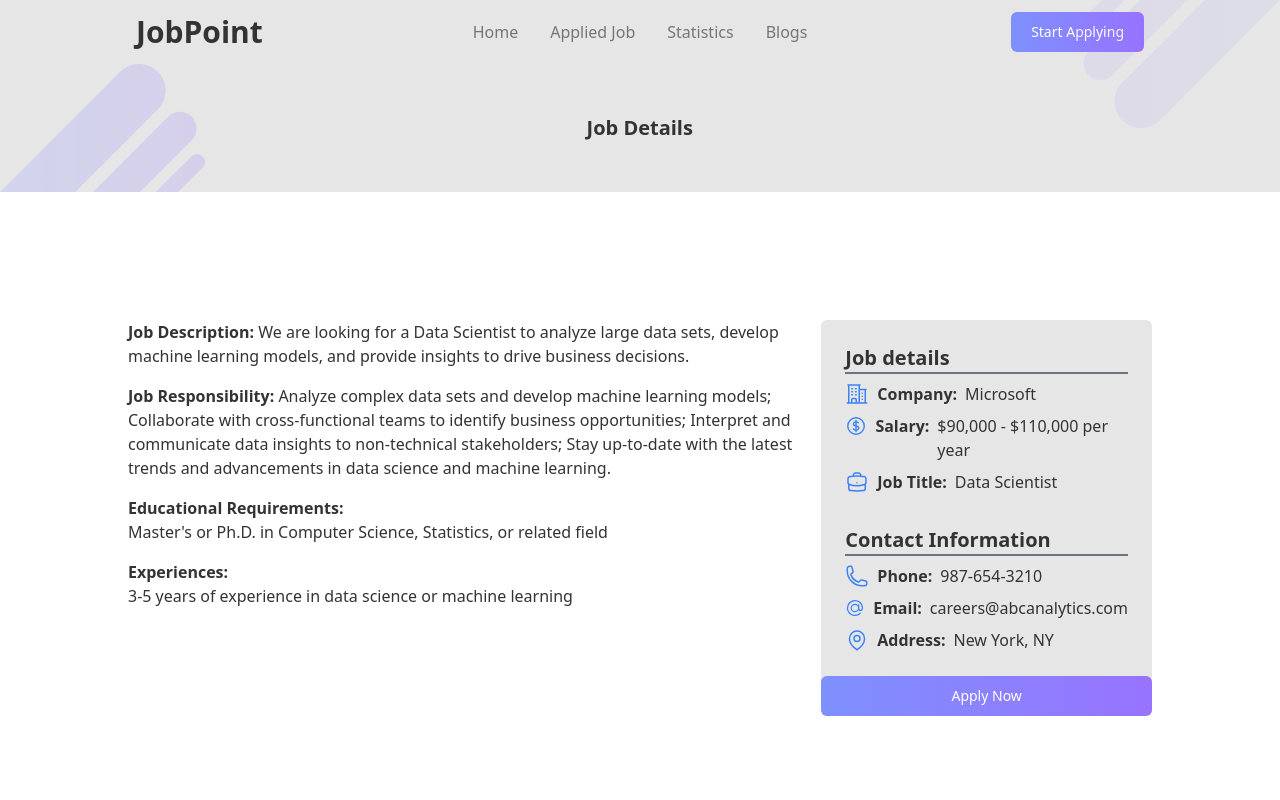
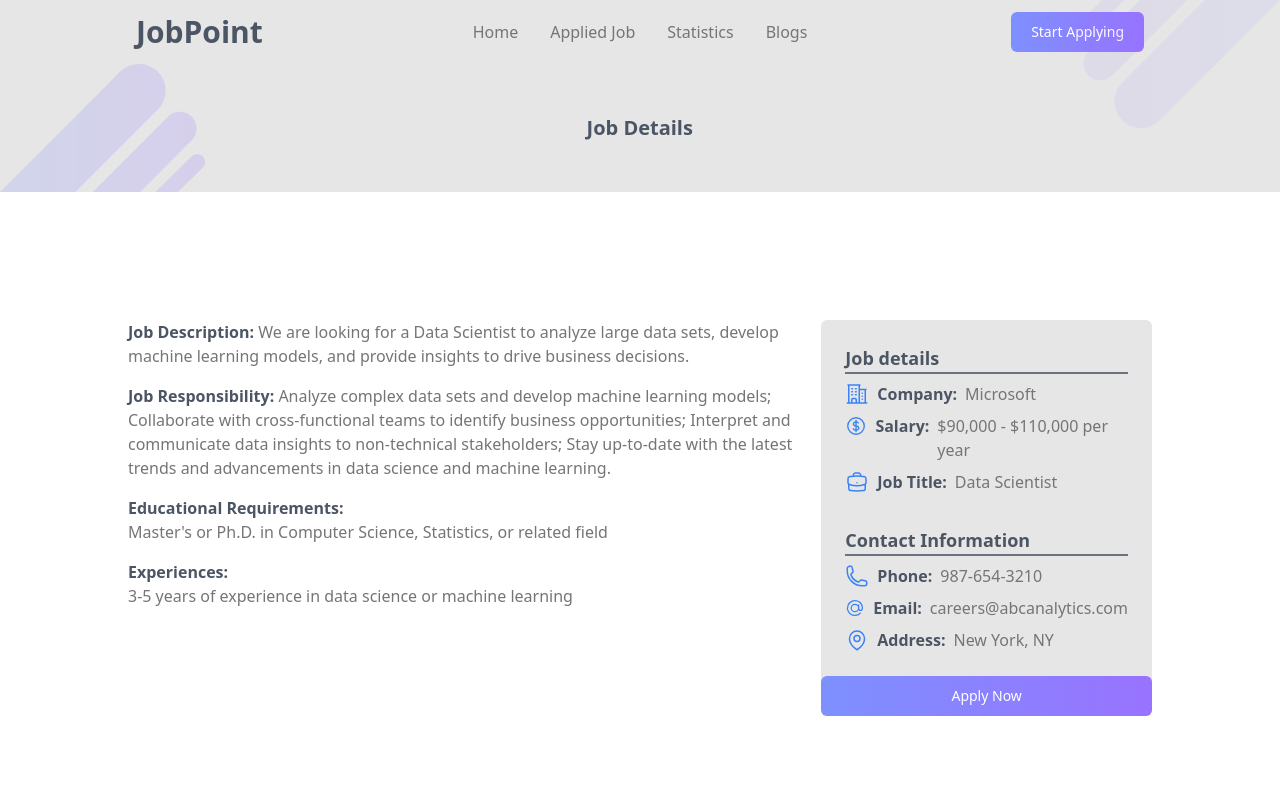
Before and after one commit to hnmahamud/career-hub, a React (Vite) app: page /job-details/643442fd5744859ef1bd5c38 in a window 1280 px wide. Shown: the top 800 px of the page. Built offline with nearby package versions, Linux system fonts and the light colour scheme.

Commit message:
update some design issue

```diff
--- a/src/components/AppliedJob/AppliedJob.jsx
+++ b/src/components/AppliedJob/AppliedJob.jsx
@@ -63,16 +63,19 @@ const AppliedJob = () => {
       {/* Banner Section */}
       <div className="bg-base-200 text-center flex justify-between items-center">
         <img className="h-16 md:h-32" src={vector1} alt="" />
-        <h3 className="text-xl font-extrabold py-10">Applied Job</h3>
+        <h3 className="text-gray-600 text-xl font-extrabold py-10">
+          Applied Job
+        </h3>
         <img className="h-16 md:h-32 -mt-32" src={vector2} alt="" />
       </div>
 
+      {/* Filter Section */}
       <div className="w-[95%] md:w-[80%] mx-auto flex flex-col gap-4 py-16">
         <div className="flex md:justify-end">
           <select
             value={selected}
             onChange={handleFilter}
-            className="select select-bordered"
+            className="select select-bordered text-subTitle"
           >
             <option value="All">Filter By</option>
             <option value="Onsite">Onsite</option>
@@ -80,12 +83,13 @@ const AppliedJob = () => {
           </select>
         </div>
 
+        {/* Applied Job Section */}
         {jobData.length > 0 ? (
           jobData.map((singleData) => (
             <ReviewAppliedJob key={singleData.id} singleData={singleData} />
           ))
         ) : (
-          <div className="text-center ">
+          <div className="text-center">
             <div className="alert rounded-md shadow-md bg-white border">
               <div>
                 <svg
@@ -101,7 +105,7 @@ const AppliedJob = () => {
                     d="M13 16h-1v-4h-1m1-4h.01M21 12a9 9 0 11-18 0 9 9 0 0118 0z"
                   ></path>
                 </svg>
-                <span>No data found!</span>
+                <span className="text-subTitle">No data found!</span>
               </div>
             </div>
           </div>
--- a/src/components/FeaturedJob/FeaturedJob.jsx
+++ b/src/components/FeaturedJob/FeaturedJob.jsx
@@ -14,14 +14,14 @@ const FeaturedJob = ({ singleData }) => {
     salary,
   } = singleData;
   return (
-    <div className="border rounded-md p-4 md:p-10 space-y-4">
-      <div>
+    <div className="border rounded-md shadow-md p-4 md:p-10 space-y-4">
+      <div className="flex justify-center items-center md:justify-start md:items-start">
         <img className="h-16 w-16" src={company_logo} alt="" />
       </div>
 
-      <div className="space-y-2">
-        <h3 className="text-2xl font-extrabold">{job_title}</h3>
-        <p>{company_name}</p>
+      <div className="flex flex-col justify-center items-center md:justify-start md:items-start space-y-2">
+        <h3 className="text-gray-600 text-2xl font-extrabold">{job_title}</h3>
+        <p className="text-subTitle">{company_name}</p>
         <div className="flex gap-4">
           <button type="button" className="my-btn2">
             {remote_or_onsite}
@@ -34,19 +34,19 @@ const FeaturedJob = ({ singleData }) => {
         <div className="md:flex md:gap-4 space-y-2 md:space-y-0">
           <div className="flex">
             <MapPinIcon className="h-6 w-6 text-gray-400" />
-            <p>{location}</p>
+            <p className="text-subTitle">{location}</p>
           </div>
 
           <div className="flex">
             <CurrencyDollarIcon className="h-6 w-6 text-gray-400" />
-            <p>{salary}</p>
+            <p className="text-subTitle">{salary}</p>
           </div>
         </div>
       </div>
 
       <div>
         <Link to={`/job-details/${id}`}>
-          <button className="my-btn">View details</button>
+          <button className="my-btn w-full md:w-auto">View details</button>
         </Link>
       </div>
     </div>
--- a/src/components/Footer/Footer.jsx
+++ b/src/components/Footer/Footer.jsx
@@ -3,7 +3,7 @@ import React from "react";
 const Footer = () => {
   return (
     <div className="bg-base-200">
-      <footer className="w-[95%] md:w-[80%] mx-auto gap-2 grid grid-cols-3 footer py-10 text-base-content">
+      <footer className="w-[95%] md:w-[80%] mx-auto gap-2 grid grid-cols-3 footer py-10 text-gray-600">
         <div>
           <span className="footer-title">Services</span>
           <a className="link link-hover">Branding</a>
@@ -25,7 +25,7 @@ const Footer = () => {
           <a className="link link-hover">Cookie policy</a>
         </div>
       </footer>
-      <footer className="w-[95%] md:w-[80%] mx-auto footer py-4 border-t bg-base-200 text-base-content border-base-300">
+      <footer className="w-[95%] md:w-[80%] mx-auto footer py-4 border-t bg-base-200 text-gray-600 border-base-300">
         <div className="items-center grid-flow-col">
           <svg
             width="24"
--- a/src/components/Header/Header.jsx
+++ b/src/components/Header/Header.jsx
@@ -30,8 +30,6 @@ const Header = () => {
               <li>
                 <NavLink
                   to="/"
-                  aria-label="Home"
-                  title="Home"
                   className={({ isActive }) => (isActive ? "text-gFrom" : "")}
                 >
                   Home
@@ -40,8 +38,6 @@ const Header = () => {
               <li>
                 <NavLink
                   to="/applied-job"
-                  aria-label="Home"
-                  title="Home"
                   className={({ isActive }) => (isActive ? "text-gFrom" : "")}
                 >
                   Applied Job
@@ -50,8 +46,6 @@ const Header = () => {
               <li>
                 <NavLink
                   to="/statistics"
-                  aria-label="Home"
-                  title="Home"
                   className={({ isActive }) => (isActive ? "text-gFrom" : "")}
                 >
                   Statistics
@@ -60,8 +54,6 @@ const Header = () => {
               <li>
                 <NavLink
                   to="/blogs"
-                  aria-label="Home"
-                  title="Home"
                   className={({ isActive }) => (isActive ? "text-gFrom" : "")}
                 >
                   Blogs
@@ -70,7 +62,7 @@ const Header = () => {
             </ul>
           </div>
           <Link to="/">
-            <h3 className="text-3xl font-extrabold">JobPoint</h3>
+            <h3 className="text-gray-600 text-3xl font-extrabold">JobPoint</h3>
           </Link>
         </div>
         <div className="navbar-center hidden lg:flex">
@@ -78,8 +70,6 @@ const Header = () => {
             <li>
               <NavLink
                 to="/"
-                aria-label="Home"
-                title="Home"
                 className={({ isActive }) => (isActive ? "text-gFrom" : "")}
               >
                 Home
@@ -88,8 +78,6 @@ const Header = () => {
             <li>
               <NavLink
                 to="/applied-job"
-                aria-label="Home"
-                title="Home"
                 className={({ isActive }) => (isActive ? "text-gFrom" : "")}
               >
                 Applied Job
@@ -98,8 +86,6 @@ const Header = () => {
             <li>
               <NavLink
                 to="/statistics"
-                aria-label="Home"
-                title="Home"
                 className={({ isActive }) => (isActive ? "text-gFrom" : "")}
               >
                 Statistics
@@ -108,8 +94,6 @@ const Header = () => {
             <li>
               <NavLink
                 to="/blogs"
-                aria-label="Home"
-                title="Home"
                 className={({ isActive }) => (isActive ? "text-gFrom" : "")}
               >
                 Blogs
--- a/src/components/Home/Home.jsx
+++ b/src/components/Home/Home.jsx
@@ -19,11 +19,11 @@ const Home = () => {
       <div className="bg-base-200">
         <div className="w-[95%] md:w-[80%] mx-auto grid grid-cols-1 md:grid-cols-2 justify-between items-center gap-4">
           <div className="grow space-y-8">
-            <h1 className="text-2xl text-center md:text-left md:text-5xl font-extrabold pt-8 md:pt-0">
+            <h1 className="text-gray-600 text-2xl text-center md:text-left md:text-5xl font-extrabold pt-8 md:pt-0">
               One Step <br className="hidden md:block" /> Closer To Your <br />
               <span className="text-gFrom">Dream Job</span>
             </h1>
-            <p>
+            <p className="text-subTitle">
               Explore thousands of job opportunities with all the information
               you need. Its your future. Come find it. Manage all your job
               application from start to finish.
@@ -39,10 +39,10 @@ const Home = () => {
       {/* Job Category Section */}
       <div className="w-[95%] md:w-[80%] mx-auto py-16 md:py-32 space-y-8">
         <div className="text-center space-y-4">
-          <h3 className="text-2xl md:text-4xl font-extrabold">
+          <h3 className="text-gray-600 text-2xl md:text-4xl font-extrabold">
             Job Category List
           </h3>
-          <p>
+          <p className="text-subTitle">
             Career choices are important decisions that can shape your future.
           </p>
         </div>
@@ -59,8 +59,10 @@ const Home = () => {
       {/* Featured Jobs Section */}
       <div className="w-[95%] md:w-[80%] mx-auto pb-16 md:pb-32 space-y-8">
         <div className="text-center space-y-4">
-          <h3 className="text-2xl md:text-4xl font-extrabold">Featured Jobs</h3>
-          <p>
+          <h3 className="text-gray-600 text-2xl md:text-4xl font-extrabold">
+            Featured Jobs
+          </h3>
+          <p className="text-subTitle">
             In the world of employment, featured jobs are the stars that light
             up your career path and lead you towards your dreams.
           </p>
--- a/src/components/JobCategory/JobCategory.jsx
+++ b/src/components/JobCategory/JobCategory.jsx
@@ -8,8 +8,10 @@ const JobCategory = ({ singleData }) => {
         <img className="h-10 w-10" src={logo} alt="" />
       </div>
       <div>
-        <h4 className="text-lg md:text-xl font-extrabold">{name}</h4>
-        <p>{jobs_available} jobs available</p>
+        <h4 className="text-gray-600 text-lg md:text-xl font-extrabold">
+          {name}
+        </h4>
+        <p className="text-subTitle">{jobs_available} jobs available</p>
       </div>
     </div>
   );
--- a/src/components/JobDetails/JobDetails.jsx
+++ b/src/components/JobDetails/JobDetails.jsx
@@ -61,66 +61,85 @@ const JobDetails = () => {
       {/* Banner Section */}
       <div className="bg-base-200 text-center flex justify-between items-center">
         <img className="h-16 md:h-32" src={vector1} alt="" />
-        <h3 className="text-xl font-extrabold py-10">Job Details</h3>
+        <h3 className="text-gray-600 text-xl font-extrabold py-10">
+          Job Details
+        </h3>
         <img className="h-16 md:h-32 -mt-32" src={vector2} alt="" />
       </div>
+
+      {/* Job Details Section */}
       <div className="w-[95%] md:w-[80%] mx-auto grid grid-cols-1 md:grid-cols-3 gap-4 justify-between py-16 md:py-32">
         <div className="md:col-span-2 space-y-4">
           <p>
-            <strong>Job Description: </strong>
-            {job_description}
+            <strong className="text-gray-600">Job Description: </strong>
+            <span className="text-subTitle">{job_description}</span>
           </p>
           <p>
-            <strong>Job Responsibility: </strong>
-            {job_responsibility}
+            <strong className="text-gray-600">Job Responsibility: </strong>
+            <span className="text-subTitle">{job_responsibility}</span>
           </p>
           <p>
-            <strong>Educational Requirements:</strong> <br />
-            {educational_requirements}
+            <strong className="text-gray-600">Educational Requirements:</strong>{" "}
+            <br />
+            <span className="text-subTitle">{educational_requirements}</span>
           </p>
           <p>
-            <strong>Experiences: </strong> <br />
-            {experiences}
+            <strong className="text-gray-600">Experiences: </strong> <br />
+            <span className="text-subTitle">{experiences}</span>
           </p>
         </div>
         <div className="md:col-span-1 bg-base-200 rounded-md">
           <div className="flex flex-col p-6 space-y-8">
             <div className="space-y-2">
               <div className="border-b-2 border-gray-500">
-                <h3 className="text-xl font-extrabold">Job details</h3>
+                <h3 className="text-gray-600 text-lg font-extrabold">
+                  Job details
+                </h3>
               </div>
               <div className="space-y-2">
                 <p className="flex gap-2">
                   <BuildingOffice2Icon className="h-6 w-6 text-blue-500" />
-                  <strong>Company:</strong> {company_name}
+                  <strong className="text-gray-600">Company:</strong>
+                  <span className="text-subTitle">{company_name}</span>
                 </p>
                 <p className="flex gap-2">
                   <CurrencyDollarIcon className="h-6 w-6 text-blue-500" />
-                  <strong>Salary:</strong> {salary}
+                  <strong className="text-gray-600">Salary:</strong>
+                  <span className="text-subTitle">{salary}</span>
                 </p>
                 <p className="flex gap-2">
                   <BriefcaseIcon className="h-6 w-6 text-blue-500" />
-                  <strong>Job Title:</strong> {job_title}
+                  <strong className="text-gray-600">Job Title:</strong>
+                  <span className="text-subTitle">{job_title}</span>
                 </p>
               </div>
             </div>
 
             <div className="space-y-2">
               <div className="border-b-2 border-gray-500">
-                <h3 className="text-xl font-extrabold">Contact Information</h3>
+                <h3 className="text-gray-600 text-lg font-extrabold">
+                  Contact Information
+                </h3>
               </div>
               <div className="space-y-2">
                 <p className="flex gap-2">
                   <PhoneIcon className="h-6 w-6 text-blue-500" />
-                  <strong>Phone:</strong> {contact_information?.phone}
+                  <strong className="text-gray-600">Phone:</strong>
+                  <span className="text-subTitle">
+                    {contact_information?.phone}
+                  </span>
                 </p>
                 <p className="flex gap-2">
                   <AtSymbolIcon className="h-6 w-6 text-blue-500" />
-                  <strong>Email:</strong> {contact_information?.email}
+                  <strong className="text-gray-600">Email:</strong>
+                  <span className="text-subTitle">
+                    {contact_information?.email}
+                  </span>
                 </p>
                 <p className="flex gap-2">
                   <MapPinIcon className="h-6 w-6 text-blue-500" />
-                  <strong>Address:</strong> {location}
+                  <strong className="text-gray-600">Address:</strong>
+                  <span className="text-subTitle">{location}</span>
                 </p>
               </div>
             </div>
--- a/src/components/ReviewAppliedJob/ReviewAppliedJob.jsx
+++ b/src/components/ReviewAppliedJob/ReviewAppliedJob.jsx
@@ -14,15 +14,15 @@ const ReviewAppliedJob = ({ singleData }) => {
     salary,
   } = singleData;
   return (
-    <div className="border rounded-md p-2">
-      <div className="flex flex-col md:flex-row items-center gap-4">
-        <div>
+    <div className="border rounded-md shadow-md p-4">
+      <div className="flex flex-col md:flex-row md:items-center gap-4">
+        <div className="flex justify-center items-center md:justify-start md:items-start">
           <img className="w-20 h-20 rounded-md" src={company_logo} alt="" />
         </div>
 
-        <div className="grow space-y-2">
-          <h3 className="text-xl font-extrabold">{job_title}</h3>
-          <p>{company_name}</p>
+        <div className="flex flex-col justify-center items-center md:justify-start md:items-start grow space-y-2">
+          <h3 className="text-gray-600 text-xl font-extrabold">{job_title}</h3>
+          <p className="text-subTitle">{company_name}</p>
           <div className="flex gap-4">
             <button type="button" className="my-btn2">
               {remote_or_onsite}
@@ -35,19 +35,19 @@ const ReviewAppliedJob = ({ singleData }) => {
           <div className="md:flex md:gap-4 space-y-2 md:space-y-0">
             <div className="flex">
               <MapPinIcon className="h-6 w-6 text-gray-400" />
-              <p>{location}</p>
+              <p className="text-subTitle">{location}</p>
             </div>
 
             <div className="flex">
               <CurrencyDollarIcon className="h-6 w-6 text-gray-400" />
-              <p>{salary}</p>
+              <p className="text-subTitle">{salary}</p>
             </div>
           </div>
         </div>
 
         <div>
           <Link to={`/job-details/${id}`}>
-            <button className="my-btn">View details</button>
+            <button className="my-btn w-full md:w-auto">View details</button>
           </Link>
         </div>
       </div>
--- a/src/components/Statistics/Statistics.jsx
+++ b/src/components/Statistics/Statistics.jsx
@@ -19,10 +19,13 @@ const Statistics = () => {
       {/* Banner Section */}
       <div className="bg-base-200 text-center flex justify-between items-center">
         <img className="h-16 md:h-32" src={vector1} alt="" />
-        <h3 className="text-xl font-extrabold py-10">Assignment Statistics</h3>
+        <h3 className="text-gray-600 text-xl font-extrabold py-10">
+          Assignment Statistics
+        </h3>
         <img className="h-16 md:h-32 -mt-32" src={vector2} alt="" />
       </div>
 
+      {/* Chart Section */}
       <div className="w-[95%] md:w-[80%] mx-auto py-12">
         <ResponsiveContainer width={"98%"} height={300}>
           <AreaChart
@@ -49,7 +52,9 @@ const Statistics = () => {
           </AreaChart>
         </ResponsiveContainer>
         <div className="text-center">
-          <h3 className="text-lg font-semibold">Total Assignment</h3>
+          <p className="text-lg font-semibold text-subTitle">
+            Total Assignment
+          </p>
         </div>
       </div>
     </>
```
Also changed, not shown: src/components/Blogs/Blogs.jsx (+22 -13 lines).
